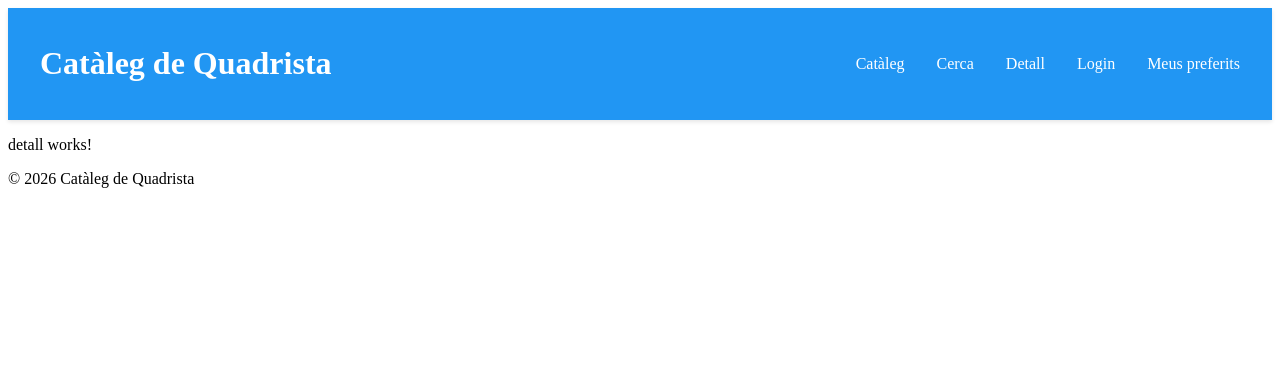
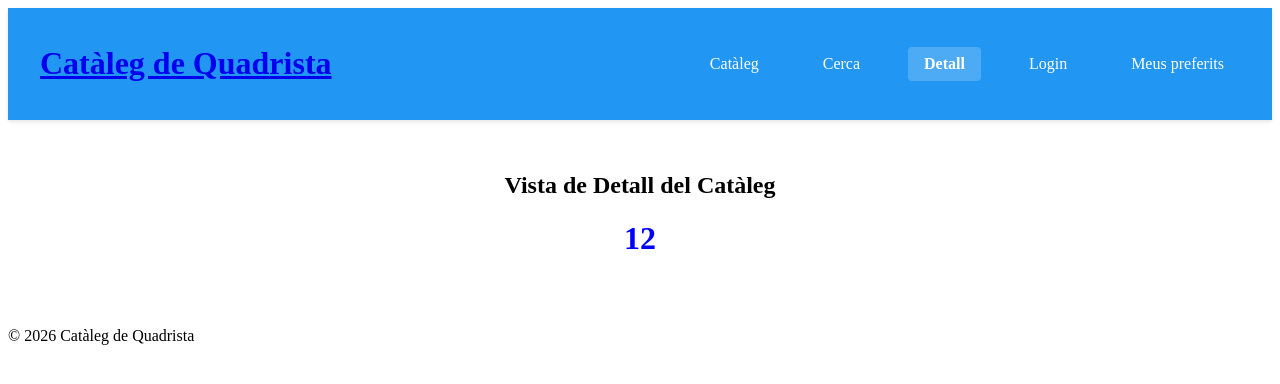
Before and after one commit to Romero-rgb/ioc-angular-quadrista-antonio-fernandez, an Angular app: page /detall/12 in a window 1280 px wide. Shown: the top 384 px of the page. Built offline with nearby package versions, Linux system fonts and the light colour scheme.

Commit message:
Afegit el hover i el click a la selecció de pàgines de la pàgina principal catàleg. Ara es pot canviar de pàgines clickant, sense haver d'escriure a la barra de navegació

```diff
--- a/src/app/features/detall/detall.component.html
+++ b/src/app/features/detall/detall.component.html
@@ -1 +1,5 @@
-<p>detall works!</p>
+<div style="padding: 2rem; text-align: center;">
+    <h2>Vista de Detall del Catàleg</h2>
+
+    <h1 style="color: blue;">{{ elementID }}</h1>
+</div>
--- a/src/app/features/detall/detall.component.ts
+++ b/src/app/features/detall/detall.component.ts
@@ -1,12 +1,19 @@
 import { Component } from '@angular/core';
+import { ActivatedRoute } from '@angular/router';
 
 @Component({
   selector: 'app-detall',
   standalone: true,
   imports: [],
   templateUrl: './detall.component.html',
-  styleUrl: './detall.component.scss'
+  styleUrl: './detall.component.scss',
 })
 export class DetallComponent {
+  elementID: string | null = '';
 
+  constructor(private route: ActivatedRoute) {}
+
+  ngOnInit(): void {
+    this.elementID = this.route.snapshot.paramMap.get('id');
+  }
 }
--- a/src/app/shared/components/header/header.component.html
+++ b/src/app/shared/components/header/header.component.html
@@ -2,16 +2,16 @@
     <div class="container">
         <h1>
 
-        <a routerLink="/cataleg">Catàleg de Quadrista</a>
+            <a routerLink="/cataleg">Catàleg de Quadrista</a>
 
         </h1>
 
         <nav class="nav">
-            <a routerLink="/cataleg" routerLinkActive="active"> Catàleg </a>
-            <a routerLink="/cerca" routerLinkActive="active"> Cerca </a>
-            <a routerLink="/detall" routerLinkActive="active"> Detall </a>
-            <a routerLink="/login" routerLinkActive="active"> Login </a>
-            <a routerLink="/preferits" routerLinkActive="active"> Meus preferits </a>
+            <a routerLink="/cataleg" routerLinkActive="active" [routerLinkActiveOptions] ="{exact: true}" class="nav-link"> Catàleg </a>
+            <a routerLink="/cerca" routerLinkActive="active" class="nav-link"> Cerca </a>
+            <a routerLink="/detall/12" routerLinkActive="active" class="nav-link"> Detall </a>
+            <a routerLink="/login" routerLinkActive="active" class="nav-link"> Login </a>
+            <a routerLink="/preferits" routerLinkActive="active" class="nav-link"> Meus preferits </a>
         </nav>
     </div>
 
--- a/src/app/shared/components/header/header.component.ts
+++ b/src/app/shared/components/header/header.component.ts
@@ -1,9 +1,10 @@
 import { Component } from '@angular/core';
+import { RouterModule } from '@angular/router';
 
 @Component({
   selector: 'app-header',
   standalone: true,
-  imports: [],
+  imports: [RouterModule],
   templateUrl: './header.component.html',
   styleUrl: './header.component.scss'
 })
```
